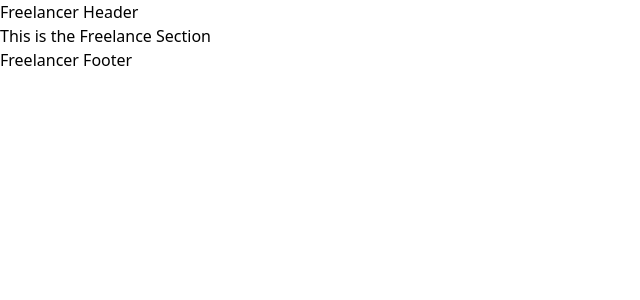
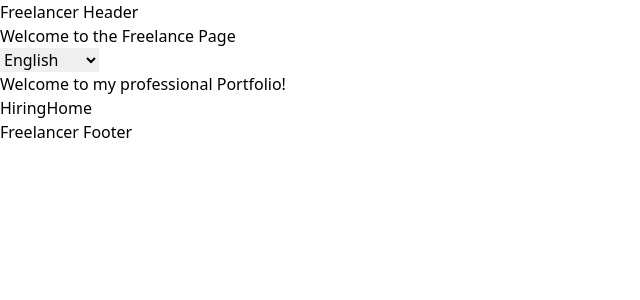
Before and after one commit to lucasoriental/lucasoriental_website, a Next.js app: page /freelance in a window 1280 px wide. Shown: the top 300 px of the page, without its empty margins (0-640 px from the left). Built offline with nearby package versions, Linux system fonts and the light colour scheme.

Commit message:
Setting up the first steps for each section of the portfolio! Everything will be hardly changed soon

```diff
--- a/src/app/freelance/layout.jsx
+++ b/src/app/freelance/layout.jsx
@@ -1,15 +1,17 @@
 import PropTypes from "prop-types";
 
-export default function Layout({ children }) {
+const Layout = ({ children }) => {
   return (
     <>
       <header>Freelancer Header</header>
-      <body>{children}</body>
+      <section>{children}</section>
       <footer>Freelancer Footer</footer>
     </>
   );
 }
 
+export default Layout;
+
 Layout.propTypes = {
-  children: PropTypes.object.isRequired,
+  children: PropTypes.node.isRequired,
 };
--- a/src/app/freelance/page.jsx
+++ b/src/app/freelance/page.jsx
@@ -1,7 +1,20 @@
-import React from "react";
+"use client";
+
+import { useTranslations } from "next-intl";
+import LanguageSwitcher from "@/components/ui/LanguageSwitcher";
+import Link from "next/link";
 
 const FreelanceSection = () => {
-  return <div>This is the Freelance Section</div>;
-};
+  const t = useTranslations("HomePage");
+  return (
+    <div>
+      <h1>Welcome to the Freelance Page</h1>
+      <LanguageSwitcher />
+      <p>{t("welcome")}</p>
+      <Link href="/hiring">Hiring</Link>
+      <Link href="/">Home</Link>
+    </div>
+  );
+}
 
 export default FreelanceSection;
--- a/src/app/hiring/layout.jsx
+++ b/src/app/hiring/layout.jsx
@@ -4,7 +4,7 @@ const Layout = ({ children }) => {
   return (
     <>
       <header>Hiring Header</header>
-      <body>{children}</body>
+      <section>{children}</section>
       <footer>Hiring Footer</footer>
     </>
   );
@@ -13,5 +13,5 @@ const Layout = ({ children }) => {
 export default Layout;
 
 Layout.propTypes = {
-  children: PropTypes.object.isRequired,
+  children: PropTypes.node.isRequired,
 };
--- a/src/app/hiring/page.jsx
+++ b/src/app/hiring/page.jsx
@@ -1,7 +1,16 @@
+"use client";
+
 import React from "react";
+import Link from "next/link";
 
 const HiringSection = () => {
-  return <div>This is the Freelance Section</div>;
+  return (
+    <div>
+      <h1>Welcome to the Hiring Page</h1>
+      <Link href="/freelance">Freelance</Link>
+      <Link href="/">Home</Link>
+    </div>
+  );
 };
 
 export default HiringSection;
--- a/src/app/layout.jsx
+++ b/src/app/layout.jsx
@@ -1,16 +1,19 @@
-import "@/styles/globals.css";
+import { Providers } from "./providers";
+import "../styles/globals.css";
 import PropTypes from "prop-types";
 
 const RootLayout = ({ children }) => {
   return (
-    <html lang="en">
-      <body>{children}</body>
+    <html lang="en" suppressHydrationWarning>
+      <body>
+        <Providers>{children}</Providers>
+      </body>
     </html>
   );
-}
+};
 
 export default RootLayout;
 
 RootLayout.propTypes = {
-  children: PropTypes.object.isRequired,
+  children: PropTypes.node.isRequired,
 };
--- a/src/app/page.jsx
+++ b/src/app/page.jsx
@@ -1,5 +1,19 @@
+//import { useTranslations } from "next-intl";
+import ThemeSwitch from "@/components/ui/themeSwitcher";
+import Link from "next/link";
+
 const HomePage = () => {
-  return <div>This is the home page</div>;
+  return (
+    <>
+      <div>
+        <h1>Welcome to the Home Page</h1>
+        <ThemeSwitch />
+        <Link href="/freelance">Freelance</Link>
+        <Link href="/hiring">Hiring</Link>
+      </div>
+      <h1></h1>
+    </>
+  );
 };
 
 export default HomePage;
```
